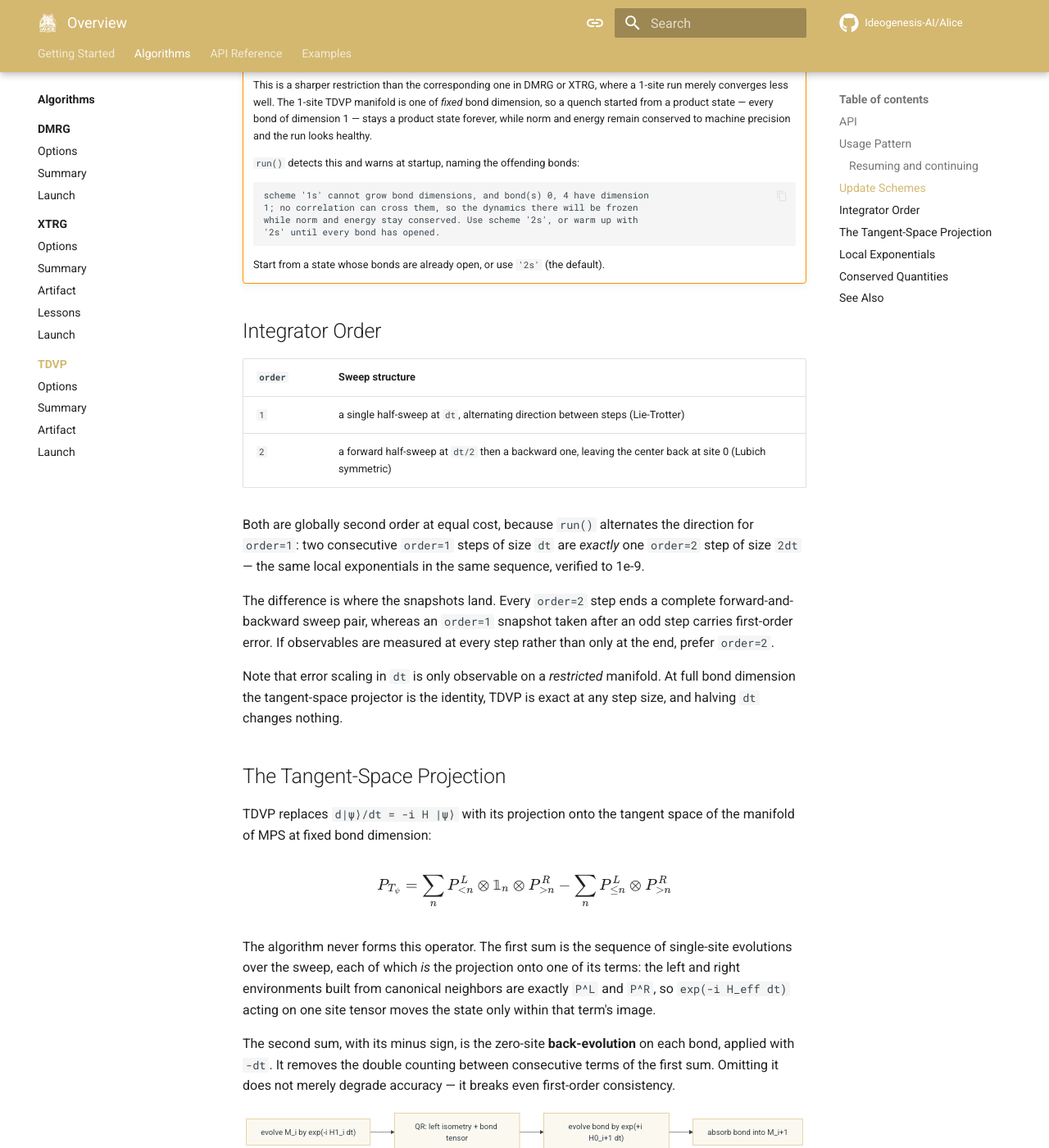
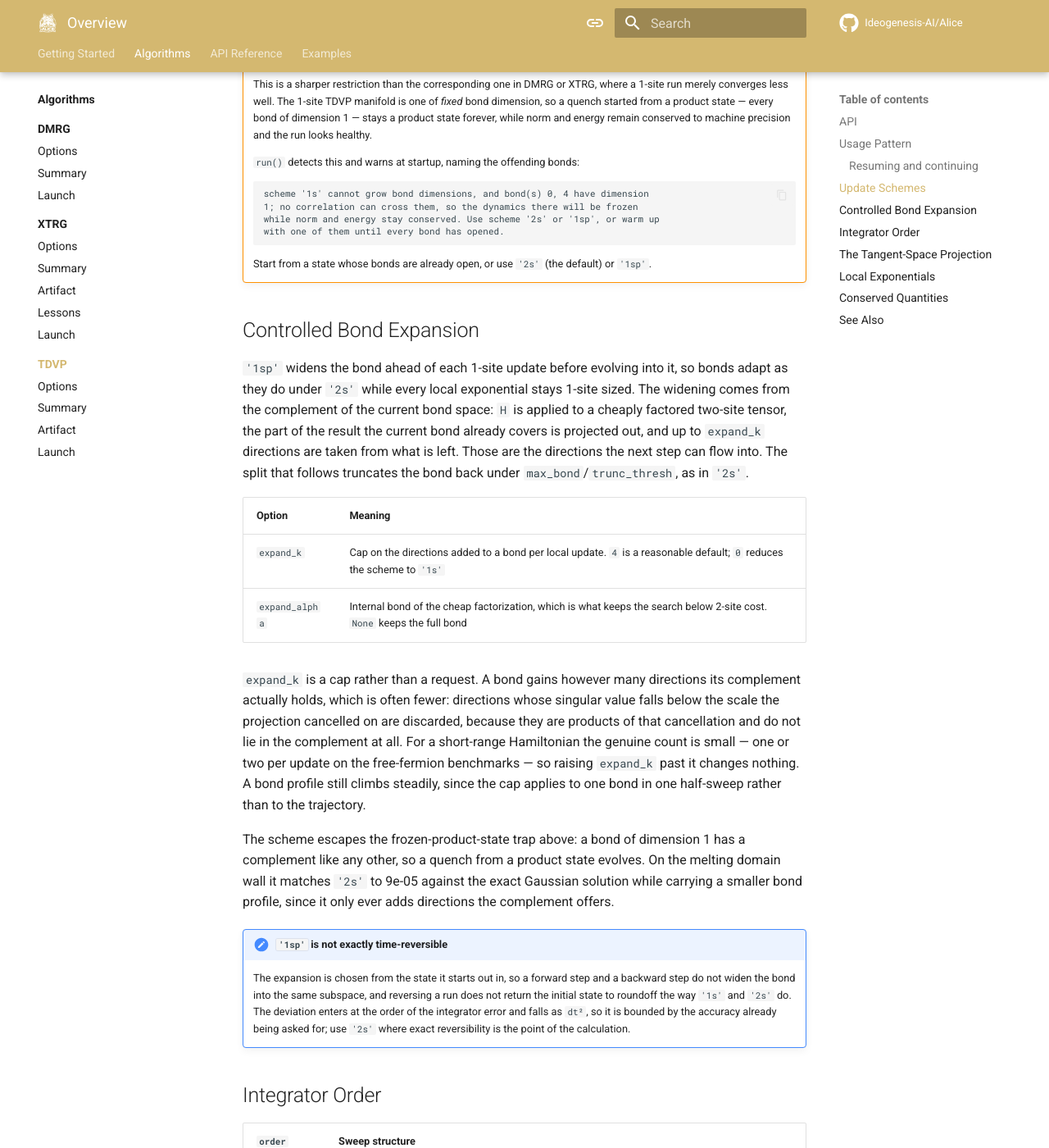
Before and after one commit to Ideogenesis-AI/Alice, an MkDocs documentation site: the page built from docs/algorithms/tdvp/index.md, in a window 1280 px wide and 1400 px high, scrolled down 2100 px. Shown: the whole window at 82% size. Built offline with MkDocs 1.6.1 and Material for MkDocs 9.7.7, drawn with Linux system fonts in a browser that asks for light colours; comment, search, counter and statistics services are not loaded; some of the changed text lies outside the part shown.

Commit message:
Document the 1-site-plus scheme on the TDVP page
Adds '1sp' to the Update Schemes table, drops the note that Options accepted it
only for forward compatibility, and adds a Controlled Bond Expansion section
covering how the widening works, what expand_k and expand_alpha control, and
the fact that a saturated bond declines to expand. The section is explicit that
expand_k is a cap rather than a request: a bond gains however many directions
its complement holds above the noise floor, which for a short-range Hamiltonian
is one or two, so raising the cap past that changes nothing. The frozen-bond
warning now offers '1sp' alongside '2s' as a way out, and a note records that
the scheme is not exactly time-reversible, since the expansion is chosen from
the state it starts in and the two directions do not widen into the same
subspace.

````diff
--- a/docs/algorithms/tdvp/index.md
+++ b/docs/algorithms/tdvp/index.md
@@ -8,7 +8,7 @@ tangent space of the MPS manifold at the current state.
 
 | Symbol | Description |
 |--------|-------------|
-| [Options](options.md) | Run options: scheme, time step, step count, integrator order, bond dimension, caching, artifacts |
+| [Options](options.md) | Run options: scheme, time step, step count, integrator order, bond dimension, bond expansion, caching, artifacts |
 | [Summary](summary.md) | Evolution history: times, energies, norms, bond dimensions, discarded weights |
 | [Artifact](artifact.md) | State snapshot at one time step |
 | [run](run.md) | Top-level entry point |
@@ -79,9 +79,7 @@ between two, so its final state is always among the snapshots; see
 |------|-------|-------------|
 | `'1s'` | `'1-site'`, `'one-site'` | 1-site update; **cannot** change bond dimension |
 | `'2s'` | `'2-site'`, `'two-site'` | 2-site update with SVD truncation; grows bonds as entanglement develops |
-
-`'1sp'` is accepted by `Options` for forward compatibility but rejected by
-`run()` with `NotImplementedError`.
+| `'1sp'` | `'1-site-plus'`, `'one-site-plus'` | 1-site update on a bond widened beforehand by controlled bond expansion; grows bonds at close to 1-site cost |
 
 !!! warning "The 1-site scheme cannot grow bonds"
 
@@ -96,12 +94,52 @@ between two, so its final state is always among the snapshots; see
     ```text
     scheme '1s' cannot grow bond dimensions, and bond(s) 0, 4 have dimension
     1; no correlation can cross them, so the dynamics there will be frozen
-    while norm and energy stay conserved. Use scheme '2s', or warm up with
-    '2s' until every bond has opened.
+    while norm and energy stay conserved. Use scheme '2s' or '1sp', or warm up
+    with one of them until every bond has opened.
     ```
 
     Start from a state whose bonds are already open, or use `'2s'` (the
-    default).
+    default) or `'1sp'`.
+
+## Controlled Bond Expansion
+
+`'1sp'` widens the bond ahead of each 1-site update before evolving into it, so
+bonds adapt as they do under `'2s'` while every local exponential stays 1-site
+sized. The widening comes from the complement of the current bond space: `H` is
+applied to a cheaply factored two-site tensor, the part of the result the
+current bond already covers is projected out, and up to `expand_k` directions
+are taken from what is left. Those are the directions the next step can flow
+into. The split that follows truncates the bond back under
+`max_bond`/`trunc_thresh`, as in `'2s'`.
+
+| Option | Meaning |
+|--------|---------|
+| `expand_k` | Cap on the directions added to a bond per local update. `4` is a reasonable default; `0` reduces the scheme to `'1s'` |
+| `expand_alpha` | Internal bond of the cheap factorization, which is what keeps the search below 2-site cost. `None` keeps the full bond |
+
+`expand_k` is a cap rather than a request. A bond gains however many directions
+its complement actually holds, which is often fewer: directions whose singular
+value falls below the scale the projection cancelled on are discarded, because
+they are products of that cancellation and do not lie in the complement at all.
+For a short-range Hamiltonian the genuine count is small — one or two per update
+on the free-fermion benchmarks — so raising `expand_k` past it changes nothing.
+A bond profile still climbs steadily, since the cap applies to one bond in one
+half-sweep rather than to the trajectory.
+
+The scheme escapes the frozen-product-state trap above: a bond of dimension 1
+has a complement like any other, so a quench from a product state evolves. On
+the melting domain wall it matches `'2s'` to 9e-05 against the exact Gaussian
+solution while carrying a smaller bond profile, since it only ever adds
+directions the complement offers.
+
+!!! note "`'1sp'` is not exactly time-reversible"
+
+    The expansion is chosen from the state it starts out in, so a forward step
+    and a backward step do not widen the bond into the same subspace, and
+    reversing a run does not return the initial state to roundoff the way `'1s'`
+    and `'2s'` do. The deviation enters at the order of the integrator error and
+    falls as `dt²`, so it is bounded by the accuracy already being asked for;
+    use `'2s'` where exact reversibility is the point of the calculation.
 
 ## Integrator Order
 
````
